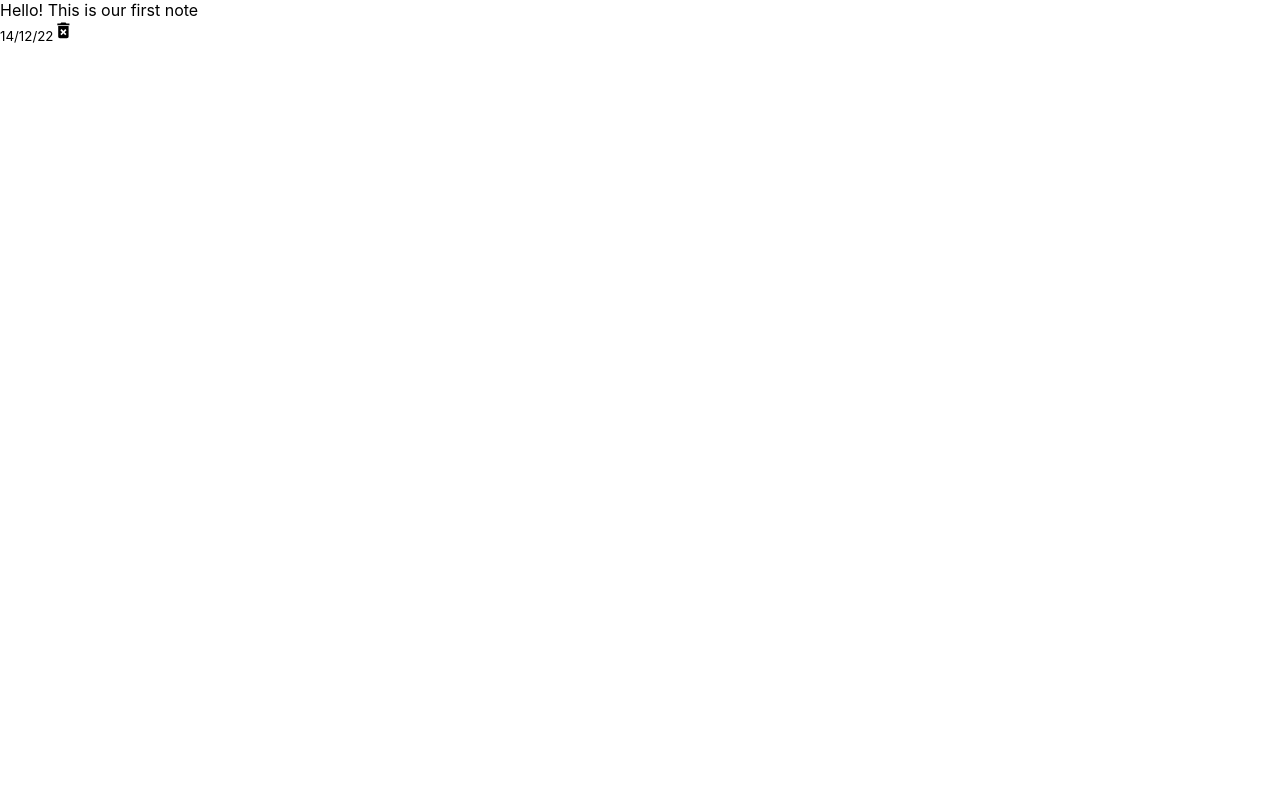
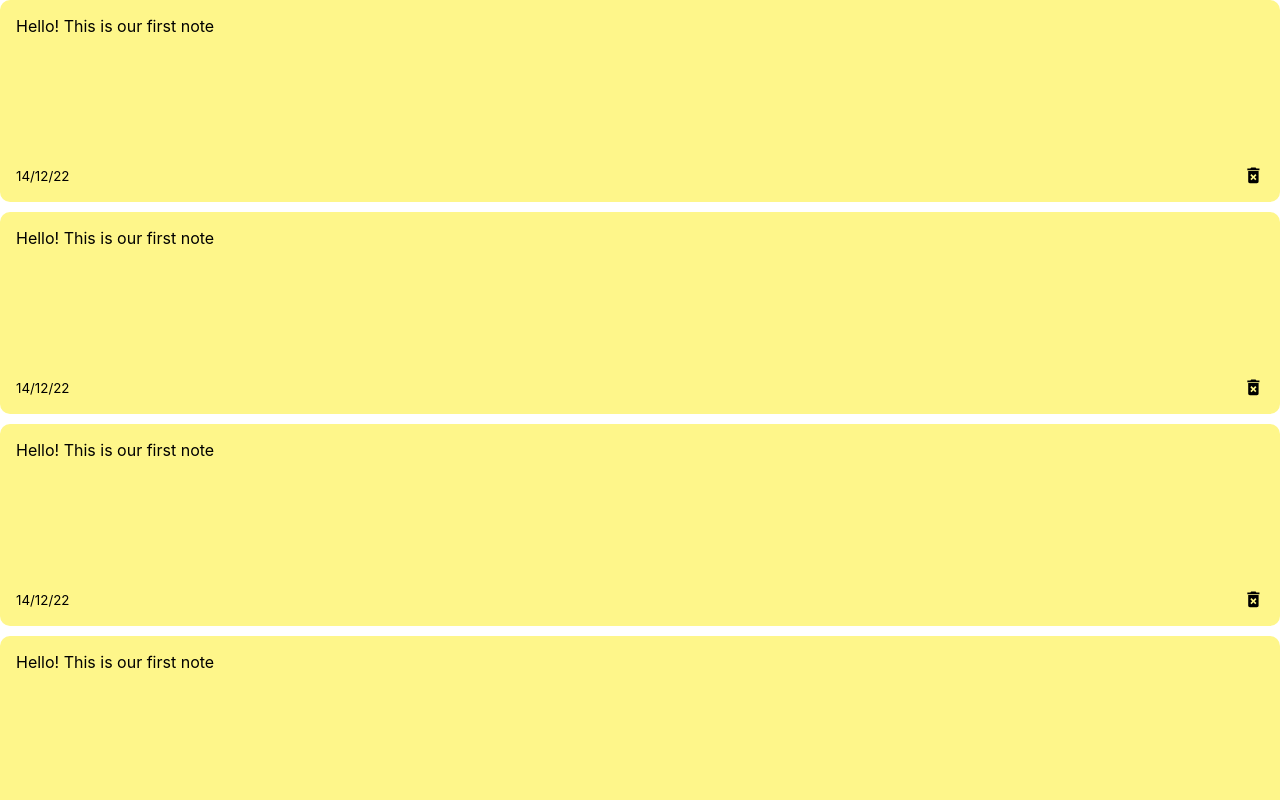
Before and after one commit to yasminnabila/notes-app-react, a React (Create React App) app in the folder react-notes-app/: page / in a window 1280 px wide. Shown: the top 800 px of the page. Built offline with nearby package versions, Linux system fonts and the light colour scheme.

Commit message:
Styling note and note-footer CSS

```diff
--- a/react-notes-app/src/components/NotesList.js
+++ b/react-notes-app/src/components/NotesList.js
@@ -4,6 +4,10 @@
   return (
     <div className="notes-list">
       <Note />
+      <Note />
+      <Note />
+      <Note />
+      <Note />
     </div>
   );
 };
--- a/react-notes-app/src/index.css
+++ b/react-notes-app/src/index.css
@@ -1,13 +1,30 @@
 body {
   margin: 0;
-  font-family: -apple-system, BlinkMacSystemFont, 'Segoe UI', 'Roboto', 'Oxygen',
-    'Ubuntu', 'Cantarell', 'Fira Sans', 'Droid Sans', 'Helvetica Neue',
+  font-family: -apple-system, BlinkMacSystemFont, "Segoe UI", "Roboto", "Oxygen",
+    "Ubuntu", "Cantarell", "Fira Sans", "Droid Sans", "Helvetica Neue",
     sans-serif;
   -webkit-font-smoothing: antialiased;
   -moz-osx-font-smoothing: grayscale;
 }
 
 code {
-  font-family: source-code-pro, Menlo, Monaco, Consolas, 'Courier New',
+  font-family: source-code-pro, Menlo, Monaco, Consolas, "Courier New",
     monospace;
 }
+
+.note {
+  background-color: #fef68a;
+  margin-bottom: 10px;
+  border-radius: 10px;
+  padding: 1rem;
+  min-height: 170px;
+  display: flex;
+  flex-direction: column;
+  justify-content: space-between;
+}
+
+.note-footer {
+  display: flex;
+  align-items: center;
+  justify-content: space-between;
+}
```
